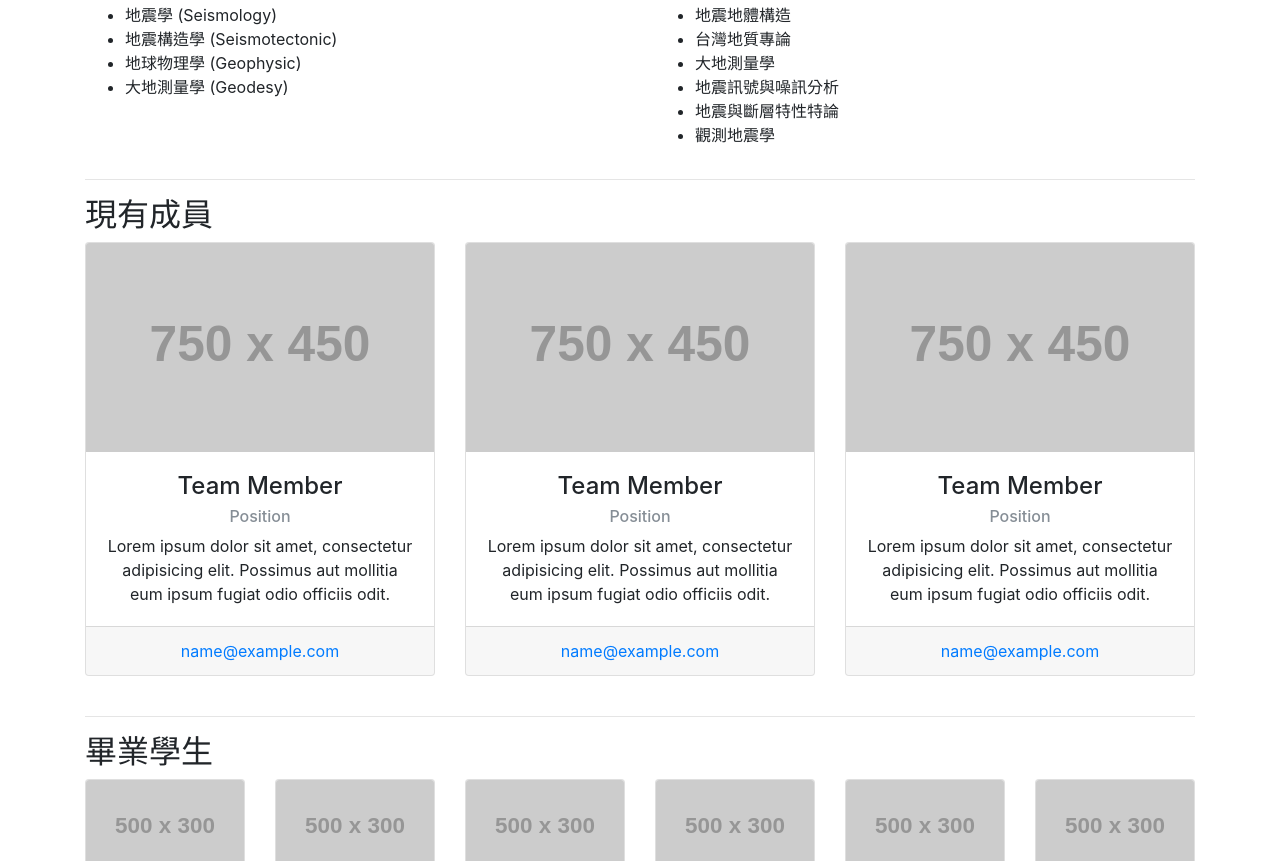
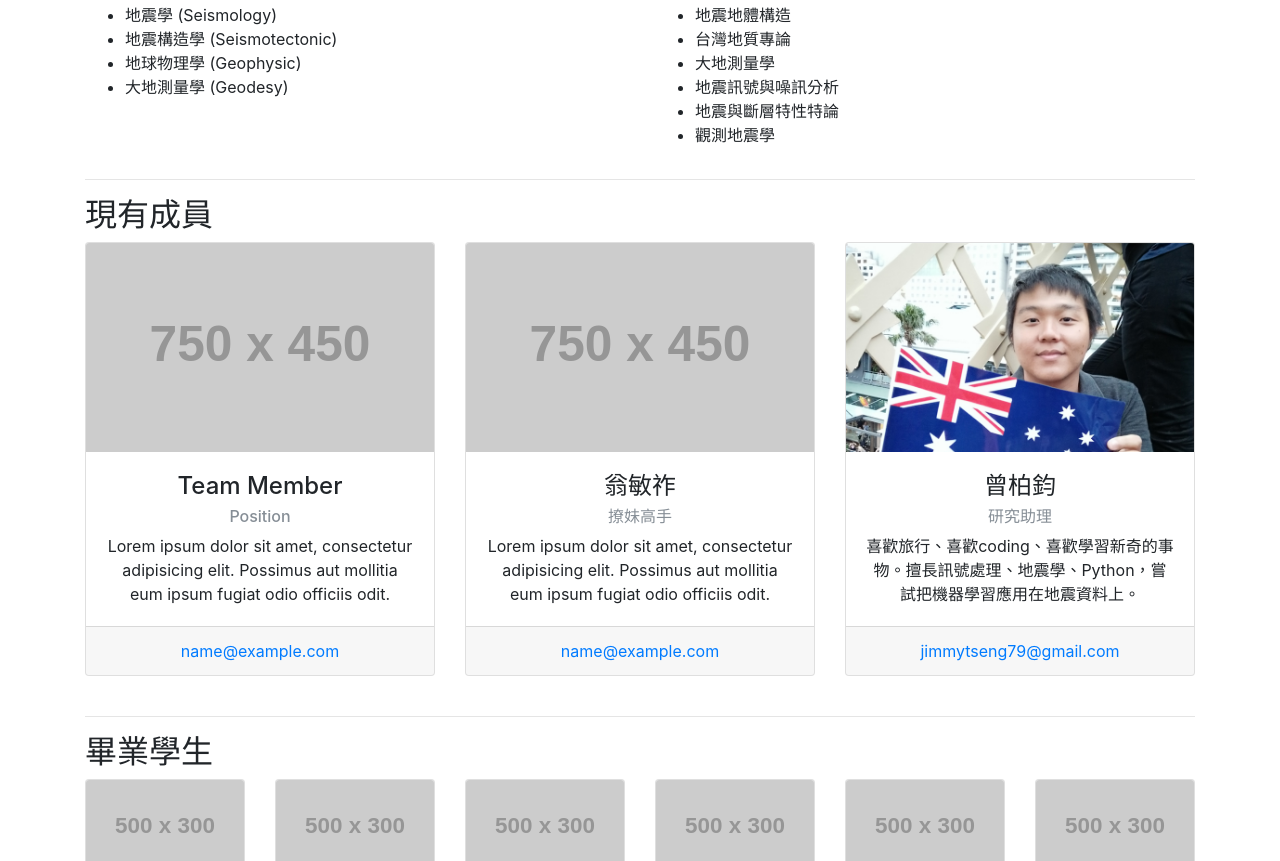
Before and after one commit to jimmytseng79/website, a website: page members.html in a window 1280 px wide. Shown: the part 518-1379 px from the top of the page. Drawn offline with Linux system fonts and the light colour scheme; placeholder pictures from the web are drawn by us.

Commit message:
update members.html

```diff
--- a/members.html
+++ b/members.html
@@ -131,8 +131,8 @@
           <div class="card h-100 text-center">
             <img class="card-img-top" src="http://placehold.it/750x450" alt="">
             <div class="card-body">
-              <h4 class="card-title">Team Member</h4>
-              <h6 class="card-subtitle mb-2 text-muted">Position</h6>
+              <h4 class="card-title">翁敏祚</h4>
+              <h6 class="card-subtitle mb-2 text-muted">撩妹高手</h6>
               <p class="card-text">Lorem ipsum dolor sit amet, consectetur adipisicing elit. Possimus aut mollitia eum ipsum fugiat odio officiis odit.</p>
             </div>
             <div class="card-footer">
@@ -142,14 +142,14 @@
         </div>
         <div class="col-lg-4 mb-4">
           <div class="card h-100 text-center">
-            <img class="card-img-top" src="http://placehold.it/750x450" alt="">
+            <img class="card-img-top" src="img/pochin.jpg" alt="">
             <div class="card-body">
-              <h4 class="card-title">Team Member</h4>
-              <h6 class="card-subtitle mb-2 text-muted">Position</h6>
-              <p class="card-text">Lorem ipsum dolor sit amet, consectetur adipisicing elit. Possimus aut mollitia eum ipsum fugiat odio officiis odit.</p>
+              <h4 class="card-title">曾柏鈞</h4>
+              <h6 class="card-subtitle mb-2 text-muted">研究助理</h6>
+              <p class="card-text">喜歡旅行、喜歡coding、喜歡學習新奇的事物。擅長訊號處理、地震學、Python，嘗試把機器學習應用在地震資料上。</p>
             </div>
             <div class="card-footer">
-              <a href="#">name@example.com</a>
+              <a href="mailto:jimmytseng79@gmail.com">jimmytseng79@gmail.com</a>
             </div>
           </div>
         </div>
```
Also changed, not shown: README.md, img/pochin.jpg (added).
